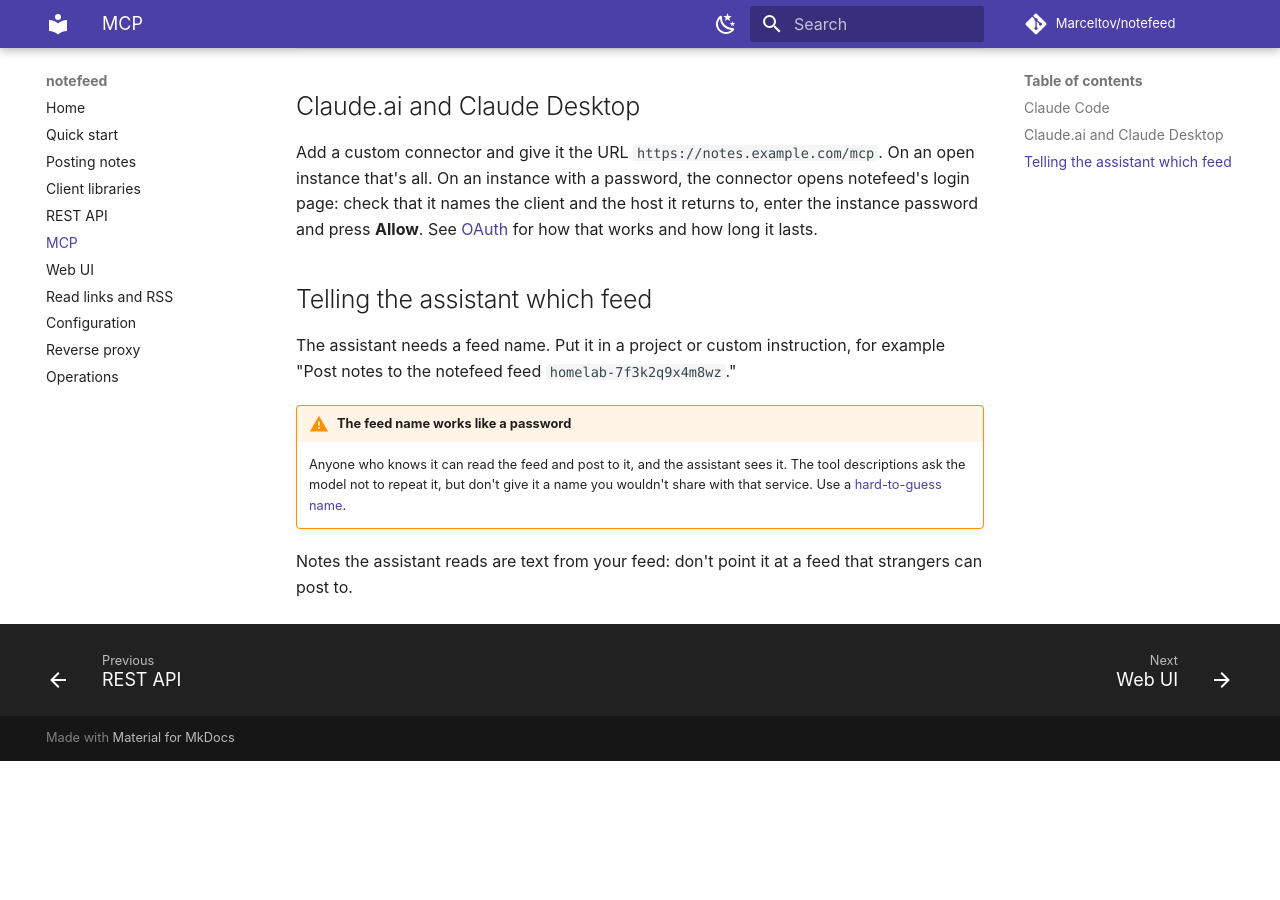
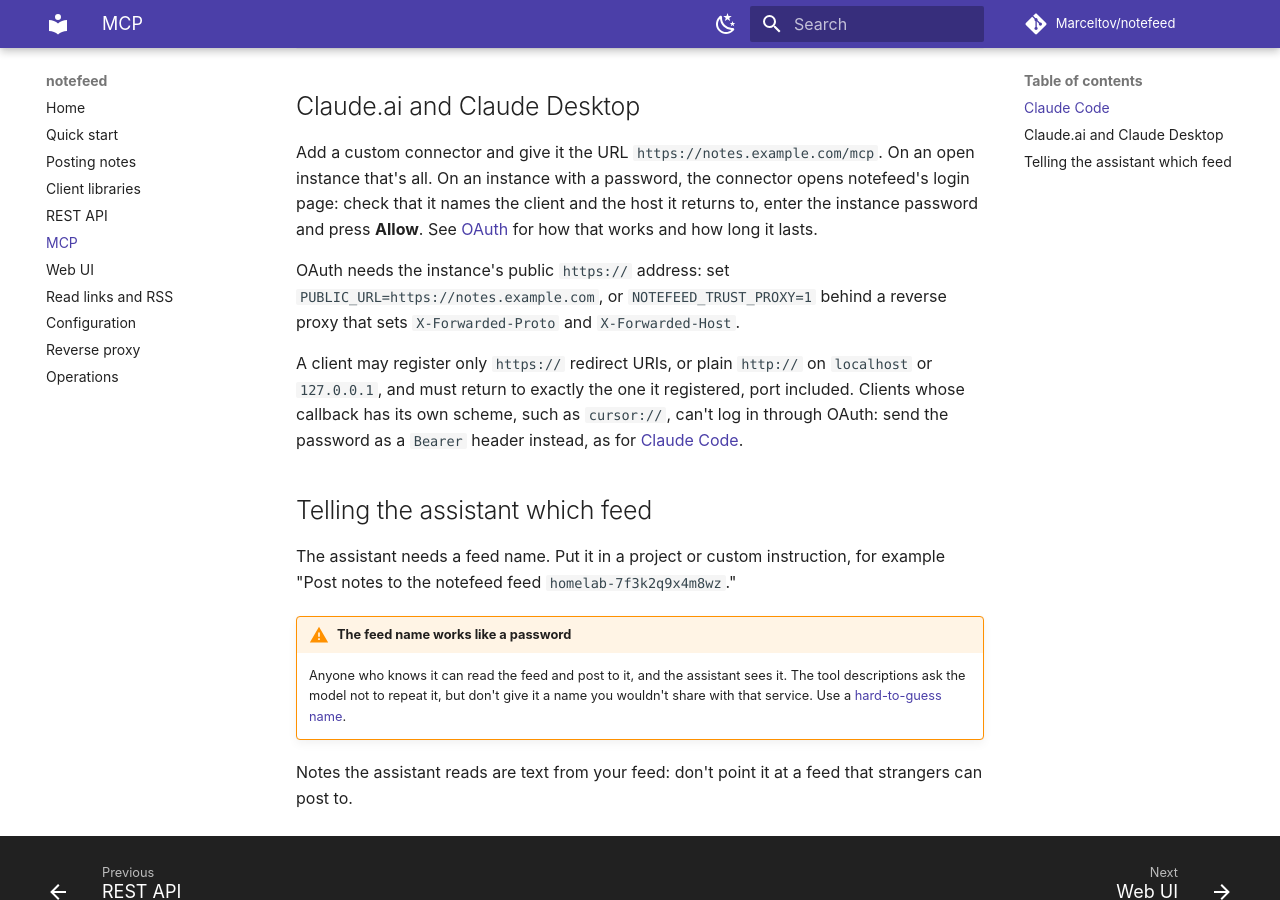
Before and after one commit to Marceltov/notefeed, an MkDocs documentation site: the page built from docs/mcp.md, in a window 1280 px wide and 900 px high, scrolled down 904 px. Built offline with MkDocs 1.6.1 and Material for MkDocs 9.7.7, drawn with Linux system fonts in a browser that asks for light colours; some web fonts are replaced; comment, search, counter and statistics services are not loaded; before the commit the page ends 1665 px from its top, so only the background shows below that.

Commit message:
NOTEFEED #7: Shared e2e MCP helper, metadata and preflight checks, docs
e2e/mcp.ts builds the request both specs send. The locked spec now fetches
both metadata documents and a register preflight; the open one checks that
OPTIONS is 404 too. ADR 0007 records the internal-error handling, the SDK's
default response mode, the PUBLIC_URL caveat of the Origin check, CORS and
invalid_token; docs/mcp.md says OAuth needs the public https address and which
redirect URIs a client may register.

Co-Authored-By: Claude Opus 5.5 <noreply@anthropic.com>
Claude-Session: https://claude.ai/code/session_017e9X5QuG7hmoJ1QTyMJJ4x

```diff
--- a/docs/mcp.md
+++ b/docs/mcp.md
@@ -31,6 +31,10 @@ claude mcp add notefeed --transport http https://notes.example.com/mcp --header
 
 Add a custom connector and give it the URL `https://notes.example.com/mcp`. On an open instance that's all. On an instance with a password, the connector opens notefeed's login page: check that it names the client and the host it returns to, enter the instance password and press **Allow**. See [OAuth](configuration.md#oauth) for how that works and how long it lasts.
 
+OAuth needs the instance's public `https://` address: set `PUBLIC_URL=https://notes.example.com`, or `NOTEFEED_TRUST_PROXY=1` behind a reverse proxy that sets `X-Forwarded-Proto` and `X-Forwarded-Host`.
+
+A client may register only `https://` redirect URIs, or plain `http://` on `localhost` or `127.0.0.1`, and must return to exactly the one it registered, port included. Clients whose callback has its own scheme, such as `cursor://`, can't log in through OAuth: send the password as a `Bearer` header instead, as for [Claude Code](#claude-code).
+
 ## Telling the assistant which feed
 
 The assistant needs a feed name. Put it in a project or custom instruction, for example "Post notes to the notefeed feed `homelab-7f3k2q9x4m8wz`."
```
Also changed, not shown: docs/adr/0007-mcp-endpoint-and-oauth.md (+3 -3 lines), 3 other files.
